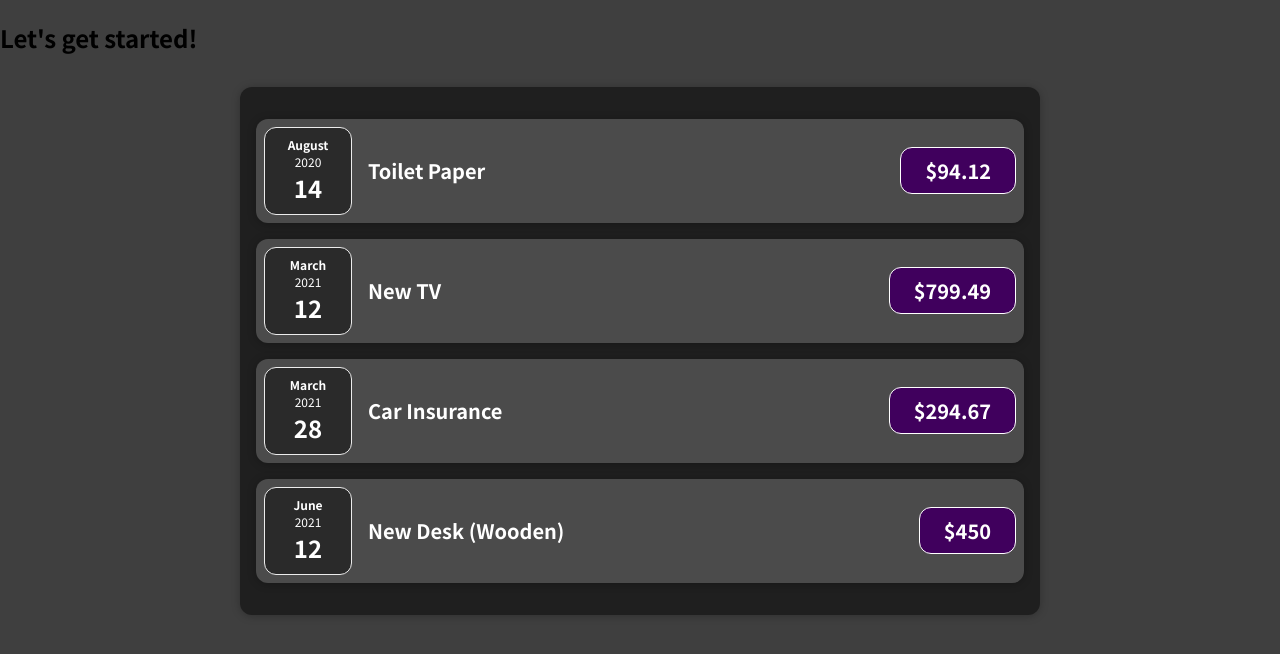
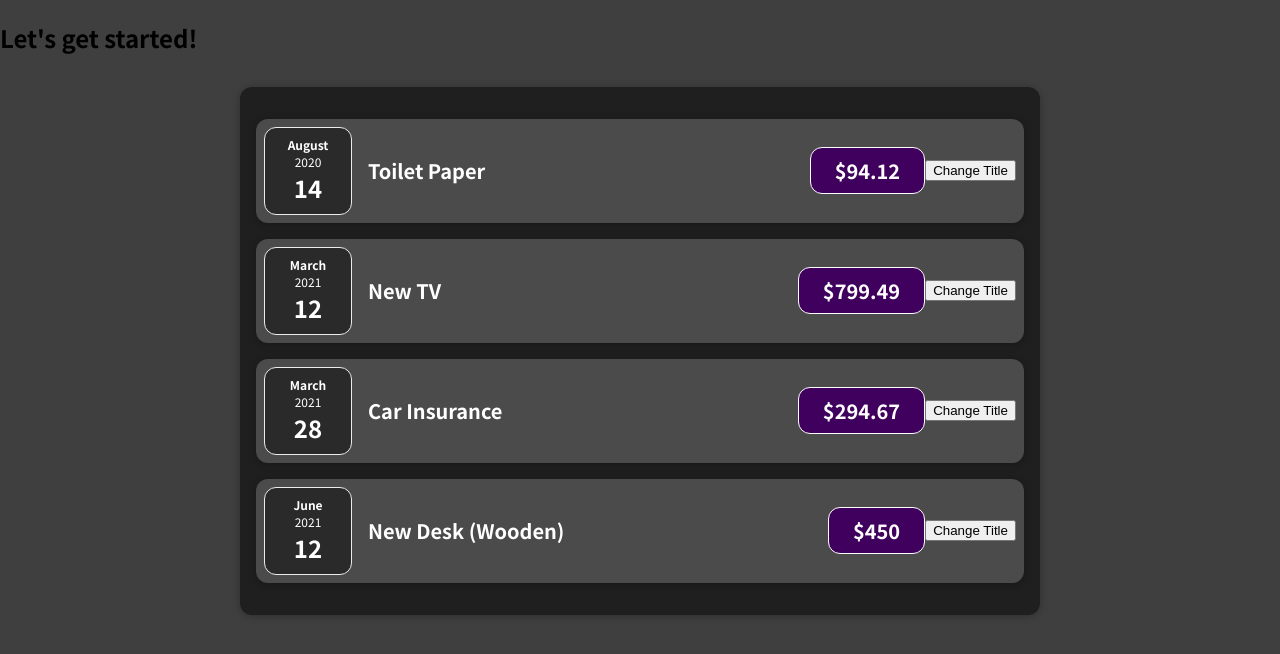
Before and after one commit to pmdenlinger/react-complete-guide, a JavaScript app: page / in a window 1280 px wide. Shown: the top 654 px of the page. Built offline with nearby package versions, Linux system fonts and the light colour scheme.

Commit message:
Add onClick function into body of button element

```diff
--- a/src/components/ExpenseItem.js
+++ b/src/components/ExpenseItem.js
@@ -10,6 +10,7 @@ function ExpenseItem(props) {
         <h2>{props.title}</h2>
         <div className="expense-item__price">${props.amount}</div>
       </div>
+      <button onClick={() => { console.log('Clicked')}}>Change Title</button>
     </Card>
   );
 }
```
Also changed, not shown: 1 other file (tests, documents, lock files or other folders).
